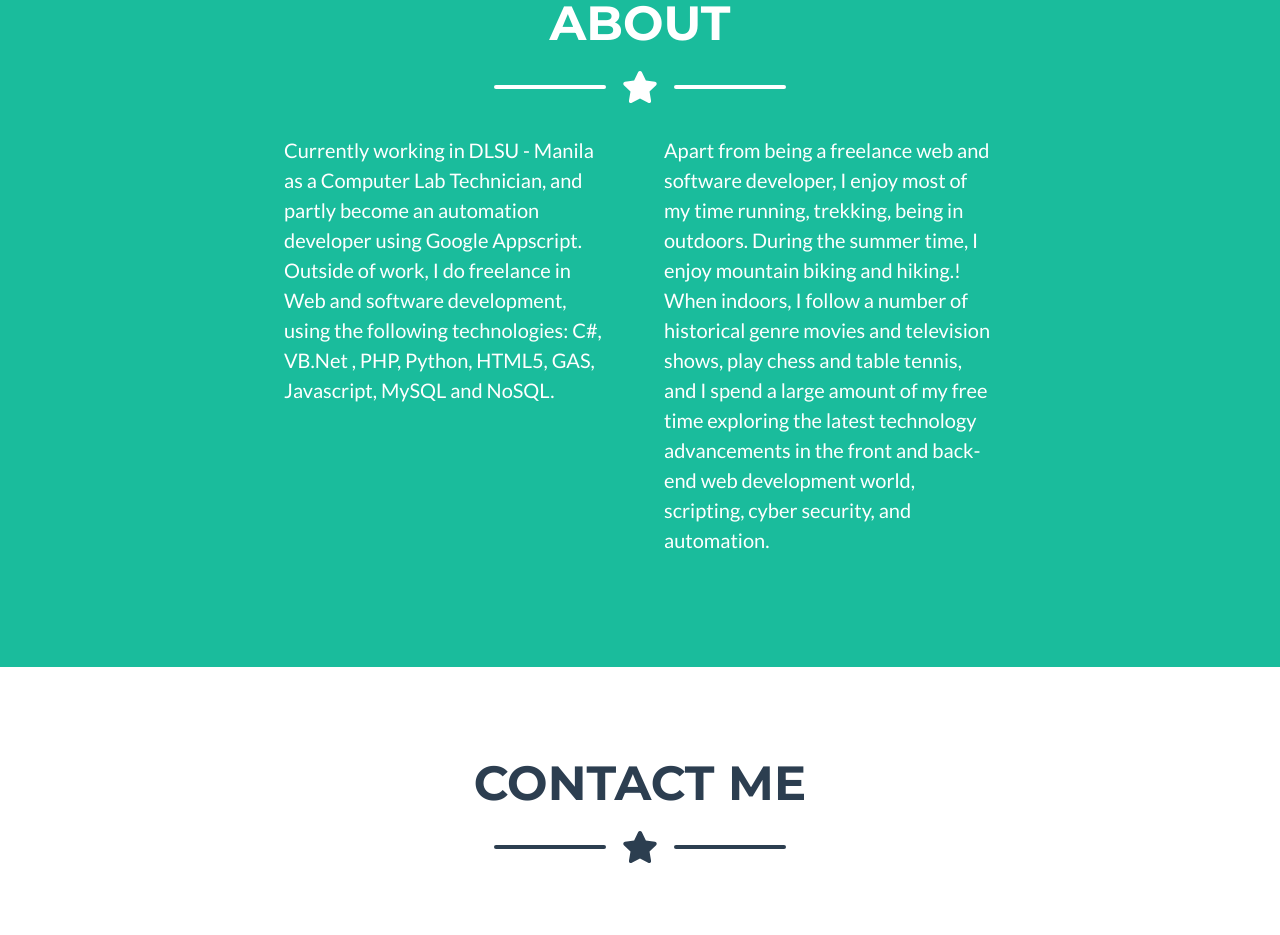
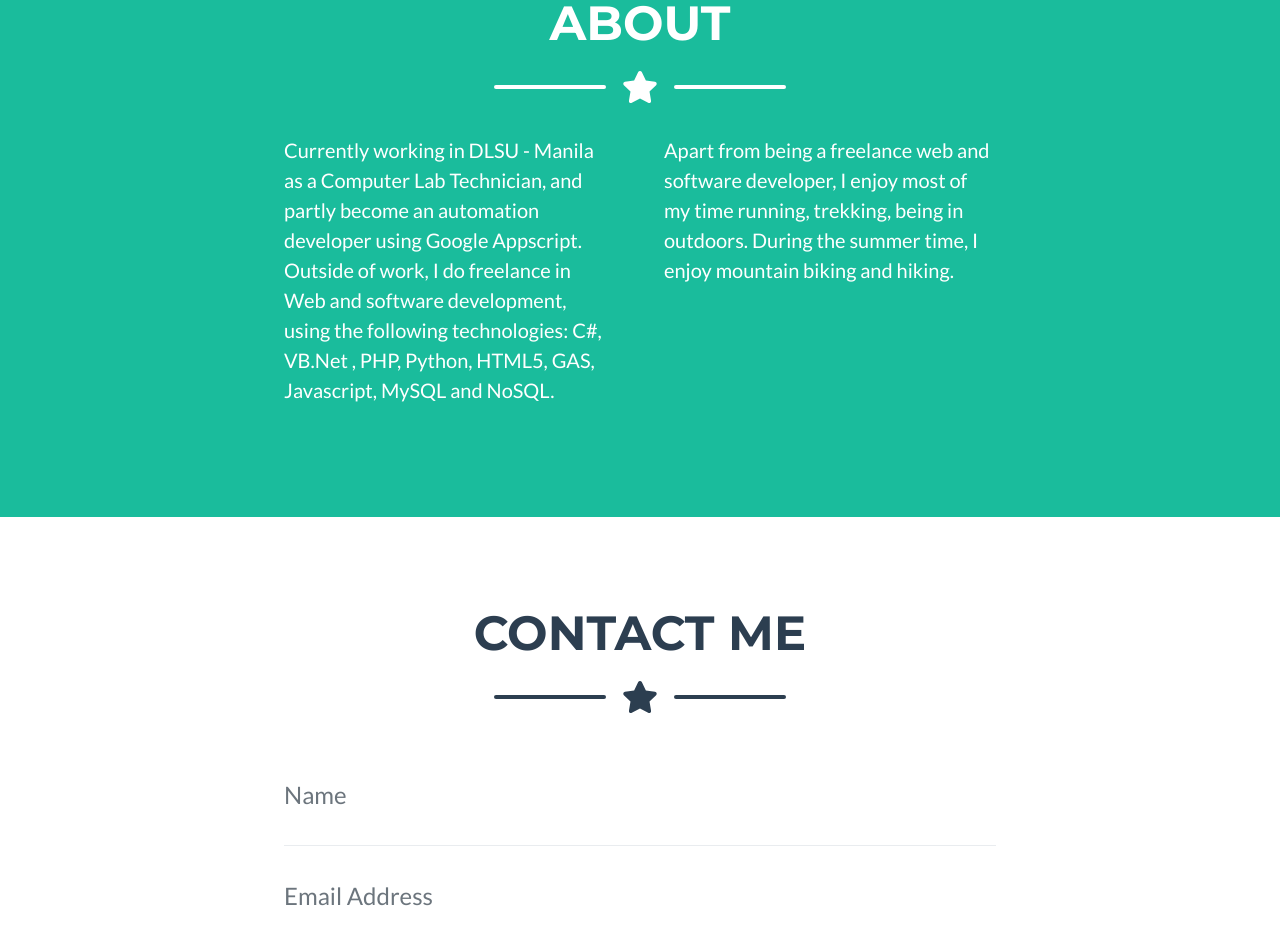
Before and after one commit to dengithub-dev/dengithub-dev.github.io, a plain HTML site: page index.html in a window 1280 px wide. Shown: the part 876-1811 px from the top of the page. Drawn offline with nearby package versions, Linux system fonts and the light colour scheme.

Commit message:
Update index.html

```diff
--- a/index.html
+++ b/index.html
@@ -68,7 +68,7 @@
                 <!-- About Section Content-->
                 <div class="row">
                     <div class="col-lg-4 ml-auto"><p class="lead">Currently working in DLSU - Manila as a Computer Lab Technician, and partly become an automation developer using Google Appscript. Outside of work, I do freelance in Web and software development, using the following technologies:  C#, VB.Net , PHP, Python, HTML5, GAS, Javascript, MySQL and NoSQL.</p></div>
-                    <div class="col-lg-4 mr-auto"><p class="lead">Apart from being a freelance web and software developer, I enjoy most of my time running, trekking, being in outdoors. During the summer time, I enjoy mountain biking and hiking.! When indoors, I follow a number of historical genre movies and television shows, play chess and table tennis, and I spend a large amount of my free time exploring the latest technology advancements in the front and back-end web development world, scripting, cyber security, and automation.</p></div>
+                    <div class="col-lg-4 mr-auto"><p class="lead">Apart from being a freelance web and software developer, I enjoy most of my time running, trekking, being in outdoors. During the summer time, I enjoy mountain biking and hiking.</p></div>
                 </div>
 
             </div>
```
